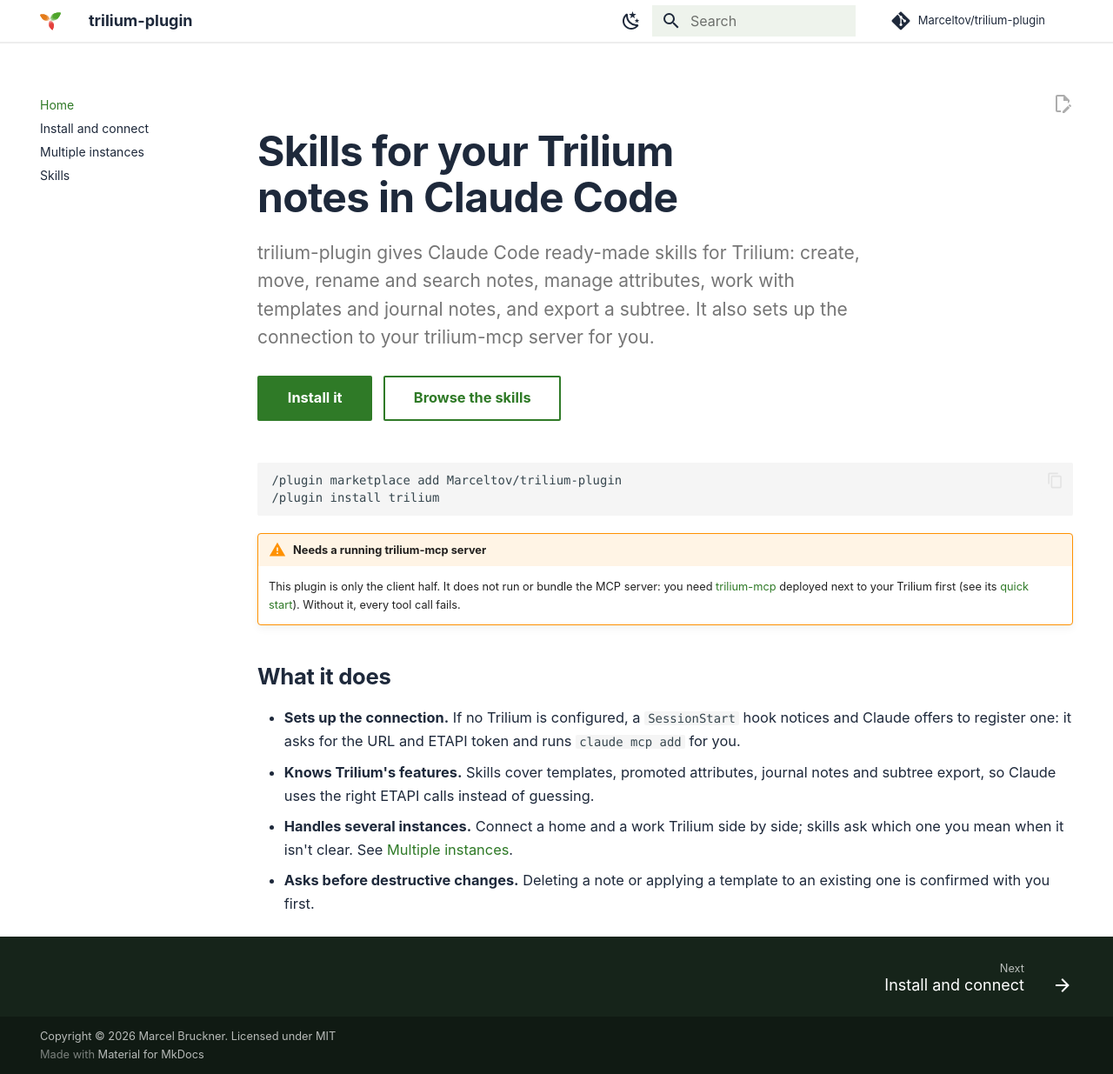
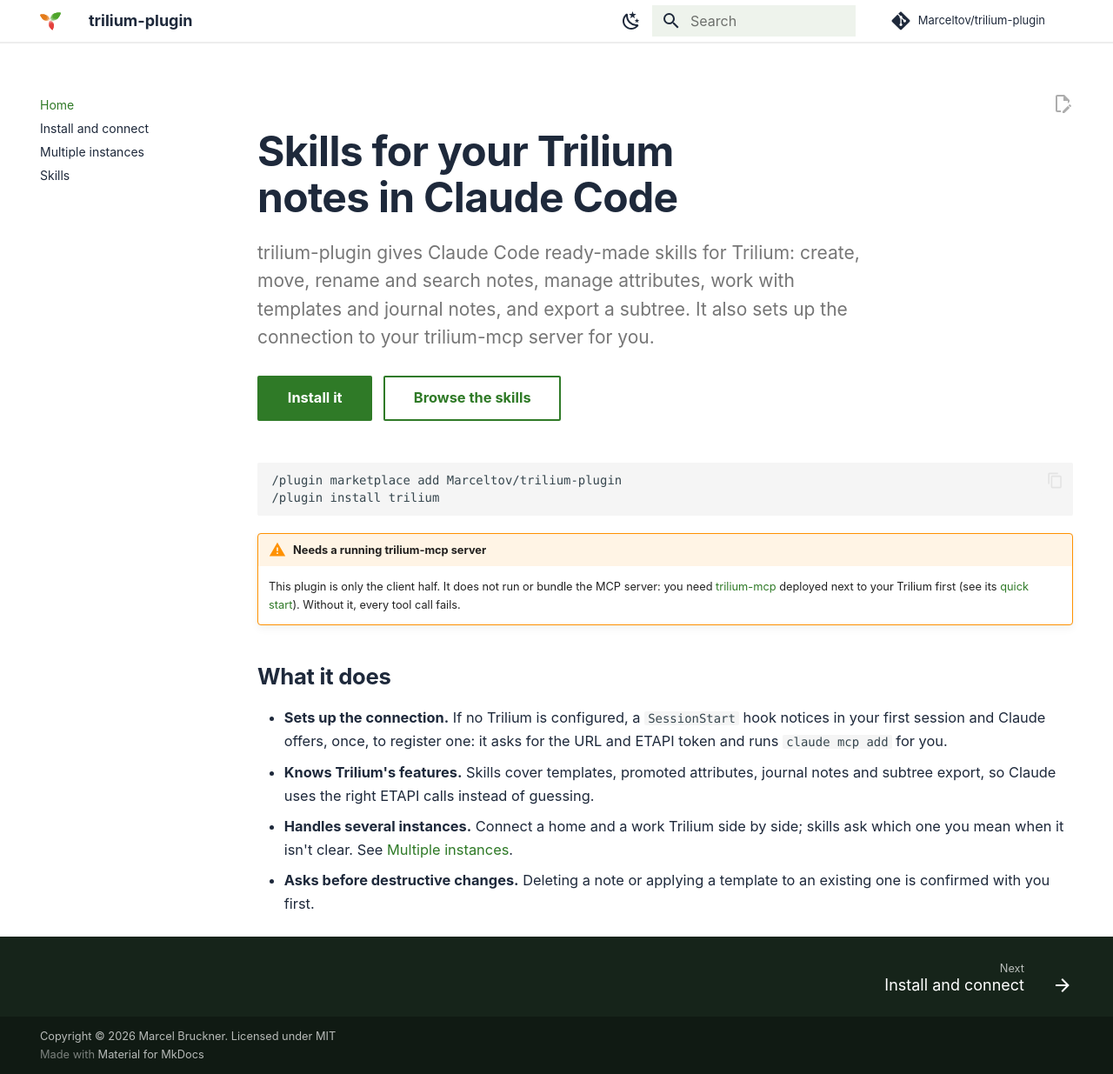
Before and after one commit to Marceltov/trilium-plugin, an MkDocs documentation site: the page built from docs/index.md, in a window 1280 px wide and 1235 px high. Shown: the whole window at 87% size. Built offline with MkDocs 1.6.1 and Material for MkDocs 9.7.7, drawn with Linux system fonts in a browser that asks for light colours; some web fonts are replaced; comment, search, counter and statistics services are not loaded.

Commit message:
Offer setup once per installation instead of every session
The SessionStart hook nudged in every session while no instance was
configured, which kept nagging users who connect through a claude.ai
connector (invisible to the hook) or who declined. It now writes a
marker to the plugin data directory after the first offer and stays
quiet afterwards; the setup skill remains available on request.

Co-Authored-By: Claude Opus 5.5 <noreply@anthropic.com>
Claude-Session: https://claude.ai/code/session_01J4kqpzBamtXz6VwPiaRL94

```diff
--- a/docs/index.md
+++ b/docs/index.md
@@ -24,7 +24,7 @@ hide:
 
 ## What it does
 
-- **Sets up the connection.** If no Trilium is configured, a `SessionStart` hook notices and Claude offers to register one: it asks for the URL and ETAPI token and runs `claude mcp add` for you.
+- **Sets up the connection.** If no Trilium is configured, a `SessionStart` hook notices in your first session and Claude offers, once, to register one: it asks for the URL and ETAPI token and runs `claude mcp add` for you.
 - **Knows Trilium's features.** Skills cover templates, promoted attributes, journal notes and subtree export, so Claude uses the right ETAPI calls instead of guessing.
 - **Handles several instances.** Connect a home and a work Trilium side by side; skills ask which one you mean when it isn't clear. See [Multiple instances](multiple-instances.md).
 - **Asks before destructive changes.** Deleting a note or applying a template to an existing one is confirmed with you first.
```
Also changed, not shown: docs/install.md (+1 -1 lines), docs/skills.md (+1 -1 lines), skills/README.md (+1 -1 lines), 2 other files.
